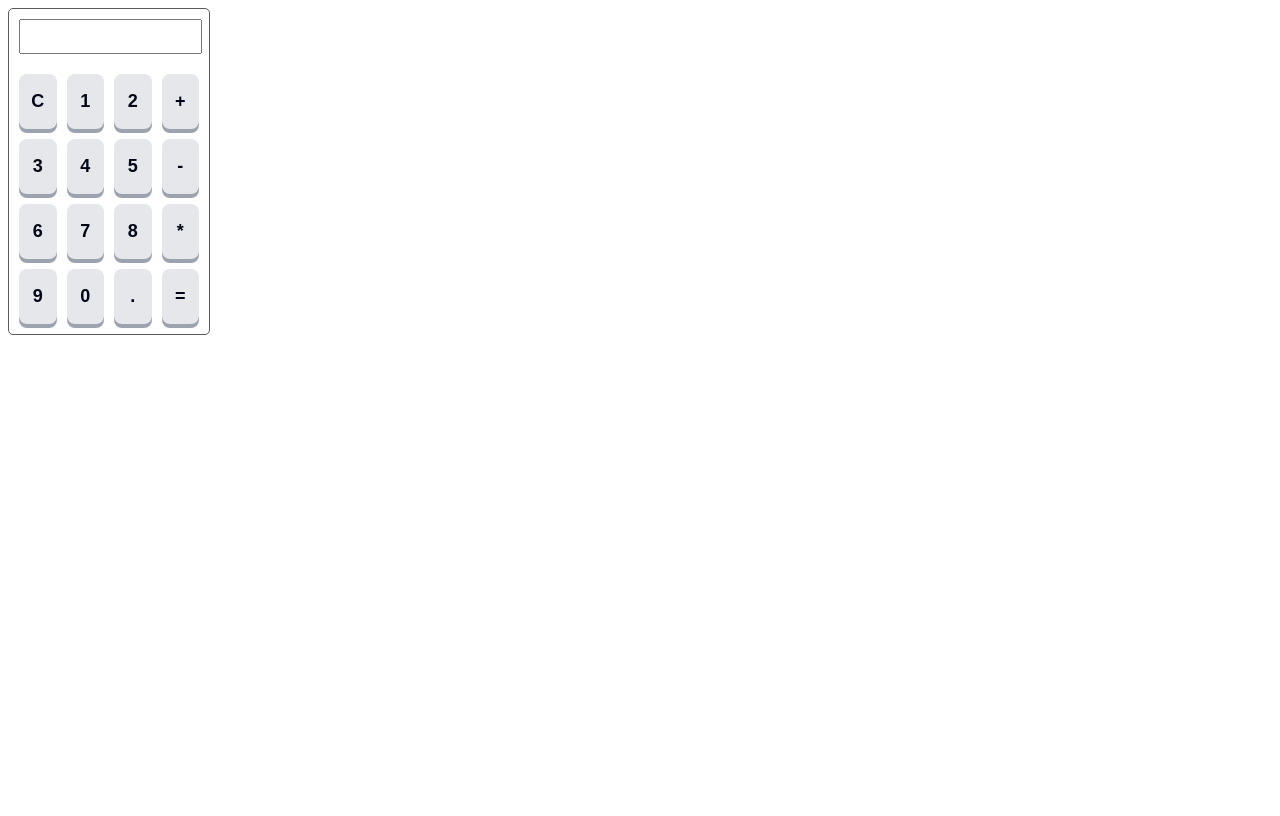
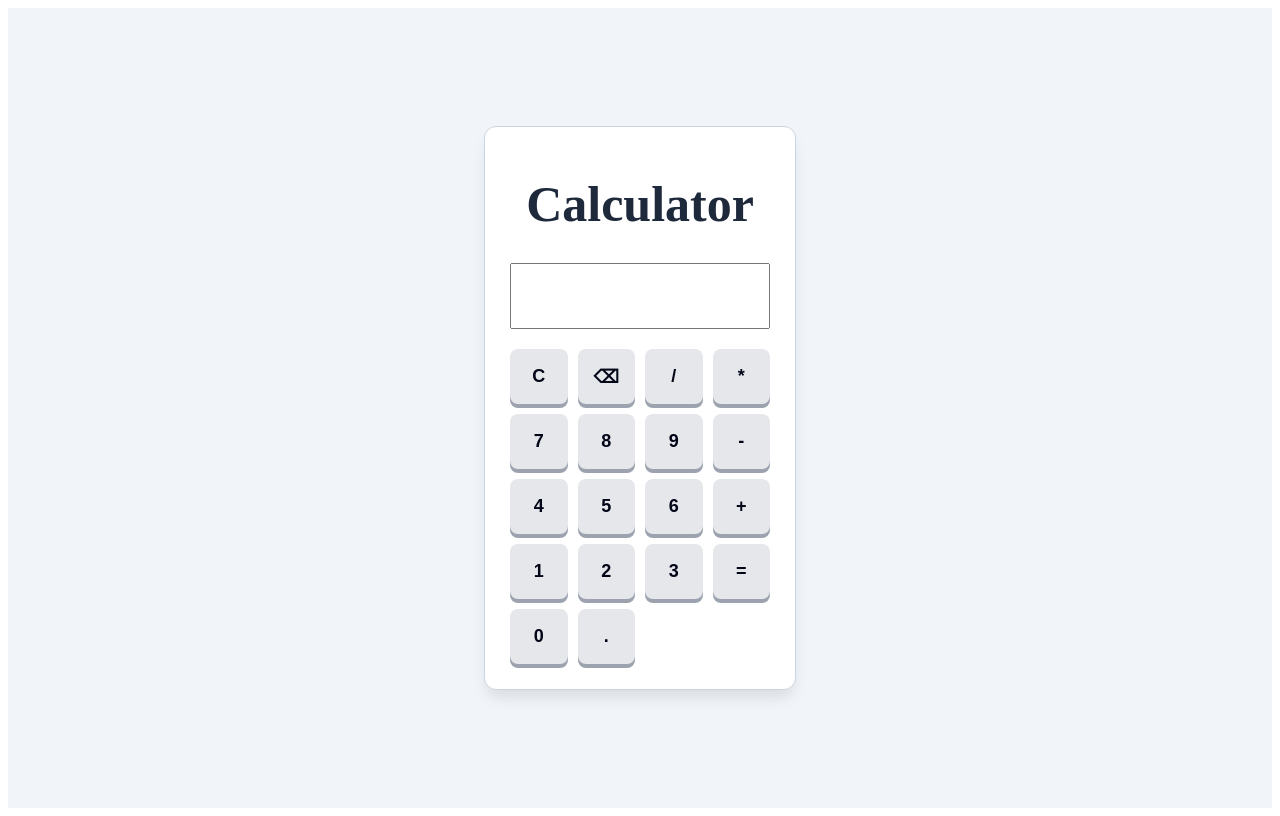
Before and after one commit to shubhampathare25/Calculator, a React (Vite) app: page / in a window 1280 px wide. Built offline with nearby package versions, Linux system fonts and the light colour scheme.

Commit message:
Update UI layout, display styling, and button integration

```diff
--- a/src/App.jsx
+++ b/src/App.jsx
@@ -2,6 +2,7 @@ import Display from "./components/Display";
 import ButtonsContainer from "./components/ButtonsContainer";
 import styles from "./App.module.css";
 import { useState } from "react";
+import Heading from "./components/Heading";
 
 function App() {
   let [calVal, setCalVal] = useState("");
@@ -11,6 +12,8 @@ function App() {
     } else if (buttonText === "=") {
       const result = eval(calVal);
       setCalVal(result);
+    } else if (buttonText === "⌫") {
+      setCalVal(calVal.slice(0, -1));
     } else {
       const newDisplayValue = calVal + buttonText;
       setCalVal(newDisplayValue);
@@ -18,9 +21,12 @@ function App() {
   };
 
   return (
-    <div className={styles.calculator}>
-      <Display displayValue={calVal}></Display>
-      <ButtonsContainer onButtonClick={onButtonClick}></ButtonsContainer>
+    <div className={styles.pageContainer}>
+      <div className={styles.calculator}>
+        <Heading />
+        <Display displayValue={calVal} />
+        <ButtonsContainer onButtonClick={onButtonClick} />
+      </div>
     </div>
   );
 }
--- a/src/App.module.css
+++ b/src/App.module.css
@@ -1,5 +1,18 @@
+.pageContainer {
+  display: flex;
+  justify-content: center;
+  align-items: center;
+  min-height: 100vh;
+  background-color: #f1f5f9;
+}
+
 .calculator {
-  border: 1px solid rgba(90,90,90);
-  width: 200px;
-  border-radius: 5px;
+  border: 1px solid #cbd5e1;
+  width: 280px;
+  padding: 15px;
+  border-radius: 12px;
+  background-color: #ffffff;
+  box-shadow: 0 10px 15px -3px rgba(0, 0, 0, 0.1);
+  display: flex;
+  flex-direction: column;
 }
--- a/src/components/ButtonsContainer.jsx
+++ b/src/components/ButtonsContainer.jsx
@@ -1,12 +1,13 @@
 import styles from "./ButtonsContainer.module.css";
 
 const ButtonsContainer = ({ onButtonClick }) => {
-const buttonNames = [
-  'C', '1', '2', '+',
-  '3', '4', '5', '-',
-  '6', '7', '8', '*',
-  '9', '0', '.', '='
-];
+  const buttonNames = [
+    "C", "⌫", "/", "*",
+    "7", "8", "9", "-",
+    "4", "5", "6", "+",
+    "1", "2", "3", "=",
+    "0", ".",
+  ];
 
   return (
     <div className={styles.buttonsContainer}>
--- a/src/components/Display.module.css
+++ b/src/components/Display.module.css
@@ -1,5 +1,8 @@
 .display {
   margin: 10px;
-  width: 175px;
+  height: 60px;
+  width: 90%;
   font-size: 25px;
+  text-align: right;
+
 }
--- /dev/null
+++ b/src/components/Heading.jsx
@@ -0,0 +1,7 @@
+import styles from "./Heading.module.css";
+
+const Heading = () => {
+  return <h1 className={styles.heading}>Calculator</h1>;
+};
+
+export default Heading;
--- /dev/null
+++ b/src/components/Heading.module.css
@@ -0,0 +1,7 @@
+.heading {
+  text-align: center;
+  font-size: 50px;
+  font-weight: 700;
+  color: #1e293b;
+  margin-bottom: 20px;
+}
```
